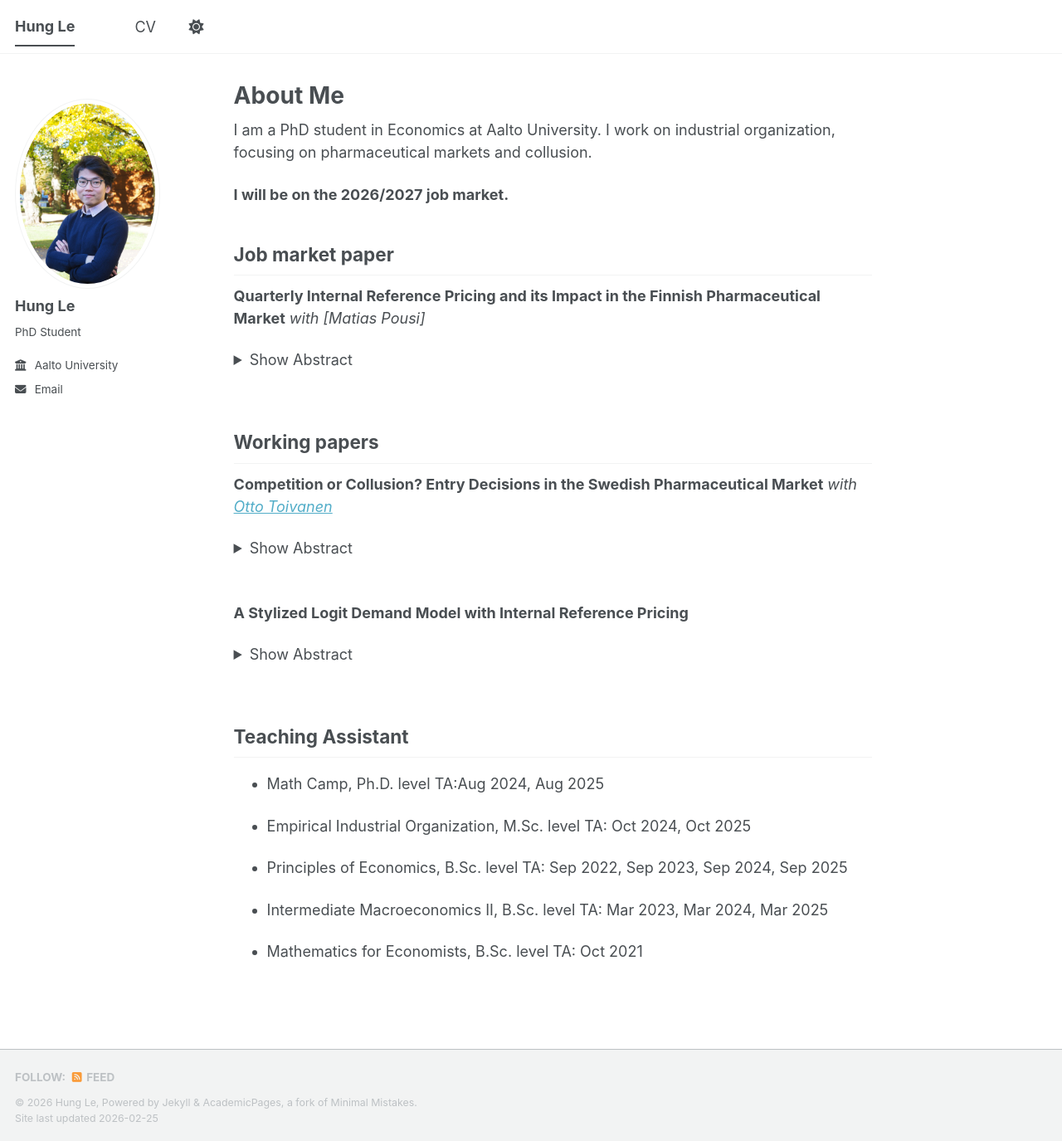
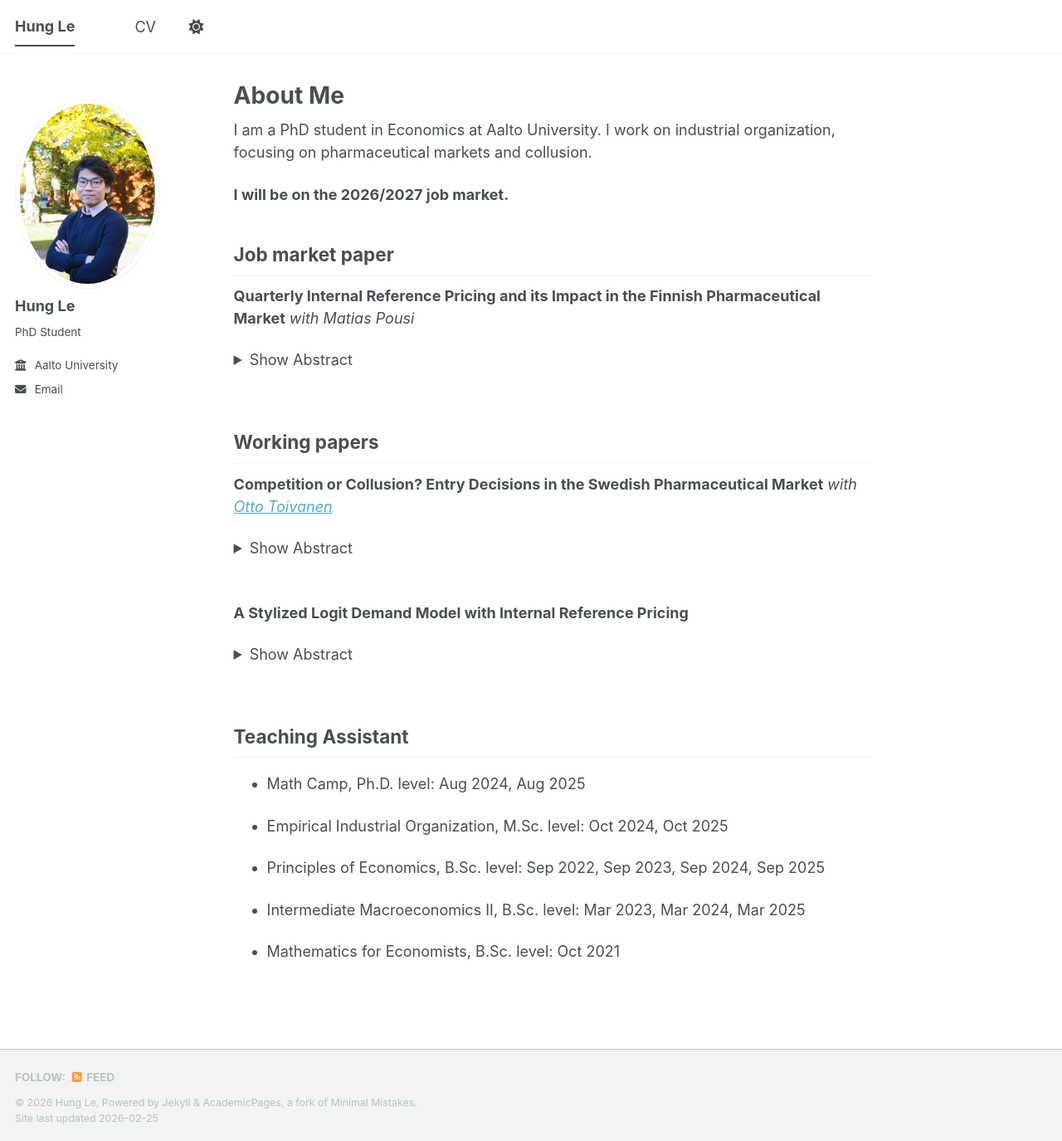
Before and after one commit to HungLeAalto/hungleaalto.github.io, a Jekyll site: the page built from _pages/about.md, in a window 1280 px wide and 1375 px high. Shown: the whole window at 83% size. Built offline with Jekyll 4.4.1, drawn with Linux system fonts in a browser that asks for light colours; a script bundle is joined from its source files by our own code; library files that are not in the unit come from our copies.

Commit message:
update about

```diff
--- a/_pages/about.md
+++ b/_pages/about.md
@@ -12,7 +12,7 @@ I am a PhD student in Economics at Aalto University. I work on industrial organi
 **I will be on the 2026/2027 job market.**
 
 ## Job market paper
-**Quarterly Internal Reference Pricing and its Impact in the Finnish Pharmaceutical Market** *with [Matias Pousi]*
+**Quarterly Internal Reference Pricing and its Impact in the Finnish Pharmaceutical Market** *with Matias Pousi*
 <details>
   <summary>Show Abstract</summary>
 We study how markets and regulation function in the Finnish pharmaceutical market. Under the Medicines Act, pharmacies must substitute a prescribed medicine with the cheapest generally available substitutable product, or with a product priced at most €0.50 above the cheapest. By evaluating the performance of existing policies and exploring hypothetical policy interventions, we aim to understand the interplay between competition and various regulatory frameworks, including consumer choice policies and the public reimbursement scheme. In addition, we plan to assess how the benefits of these policies are distributed. The results can inform regulatory decision-making in Finland and other countries with similar pharmaceutical market or reimbursement regulations on competition, public expenditure and inequality issues.
@@ -24,7 +24,7 @@ We study how markets and regulation function in the Finnish pharmaceutical marke
 **Competition or Collusion? Entry Decisions in the Swedish Pharmaceutical Market** *with [Otto Toivanen](https://aalto-econ.fi/toivanen/)*
 <details>
   <summary>Show Abstract</summary>
-Observing different firms having a monopoly position in parts of a market may be the result of either intense post-entry competition and non-cooperative entry decisions, or collusive entry. This phenomenon and large price differences per pill are wide-spread in the Swedish pharmaceutical market where monthly auctions for each active ingredient--dosage form--strength--package size combination channel a large part of demand to the winner. 22\% of the markets are potentially collusive at least some of the time and prices in such markets are significantly higher per pill. We take a structural model tailored to the Swedish circumstances to data on two markets. In one market, the entry patterns (monopoly package sizes) are suggestive of collusion, but not in the other. Our counterfactual analyses where we either remove monopoly package sizes or allow substitution across package sizes yield savings of 50-60\% in both markets, with very small if any effects on demand.
+Observing different firms having a monopoly position in parts of a market may be the result of either intense post-entry competition and non-cooperative entry decisions, or collusive entry. This phenomenon and large price differences per pill are wide-spread in the Swedish pharmaceutical market where monthly auctions for each active ingredient-dosage form-strength-package size combination channel a large part of demand to the winner. 22% of the markets are potentially collusive at least some of the time and prices in such markets are significantly higher per pill. We take a structural model tailored to the Swedish circumstances to data on two markets. In one market, the entry patterns (monopoly package sizes) are suggestive of collusion, but not in the other. Our counterfactual analyses where we either remove monopoly package sizes or allow substitution across package sizes yield savings of 50-60% in both markets, with very small if any effects on demand.
 </details>
 <br>
 
@@ -37,17 +37,12 @@ I study conditions for the existence and uniqueness of equilibrium in a logit mo
 
 
 ## Teaching Assistant
-- Math Camp, Ph.D. level
-TA:Aug 2024, Aug 2025
+- Math Camp, Ph.D. level: Aug 2024, Aug 2025
 
-- Empirical Industrial Organization, M.Sc. level
-TA: Oct 2024, Oct 2025
+- Empirical Industrial Organization, M.Sc. level: Oct 2024, Oct 2025
 
-- Principles of Economics, B.Sc. level
-TA: Sep 2022, Sep 2023, Sep 2024, Sep 2025
+- Principles of Economics, B.Sc. level: Sep 2022, Sep 2023, Sep 2024, Sep 2025
 
-- Intermediate Macroeconomics II, B.Sc. level
-TA: Mar 2023, Mar 2024, Mar 2025
+- Intermediate Macroeconomics II, B.Sc. level: Mar 2023, Mar 2024, Mar 2025
 
-- Mathematics for Economists, B.Sc. level
-TA: Oct 2021
+- Mathematics for Economists, B.Sc. level: Oct 2021
```
